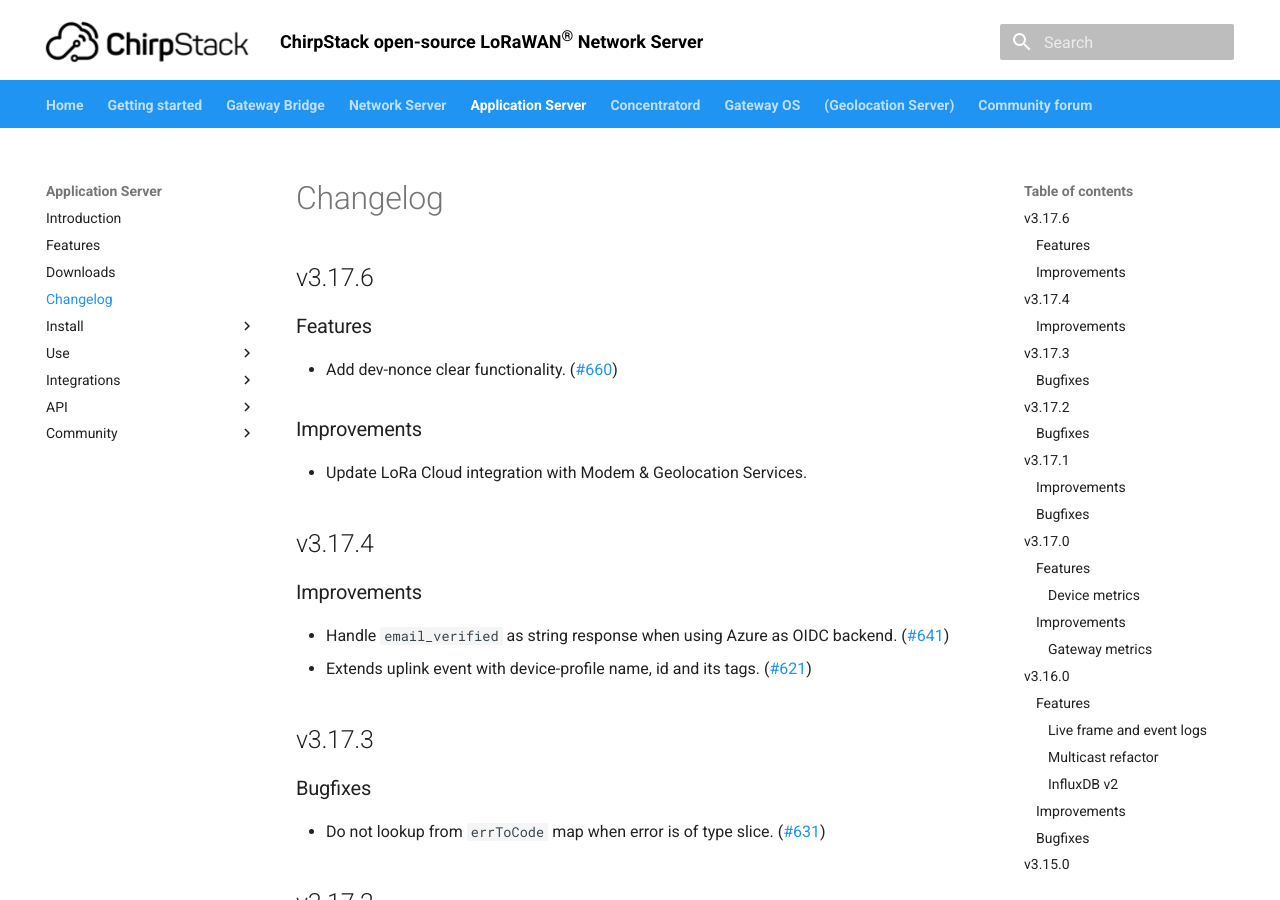
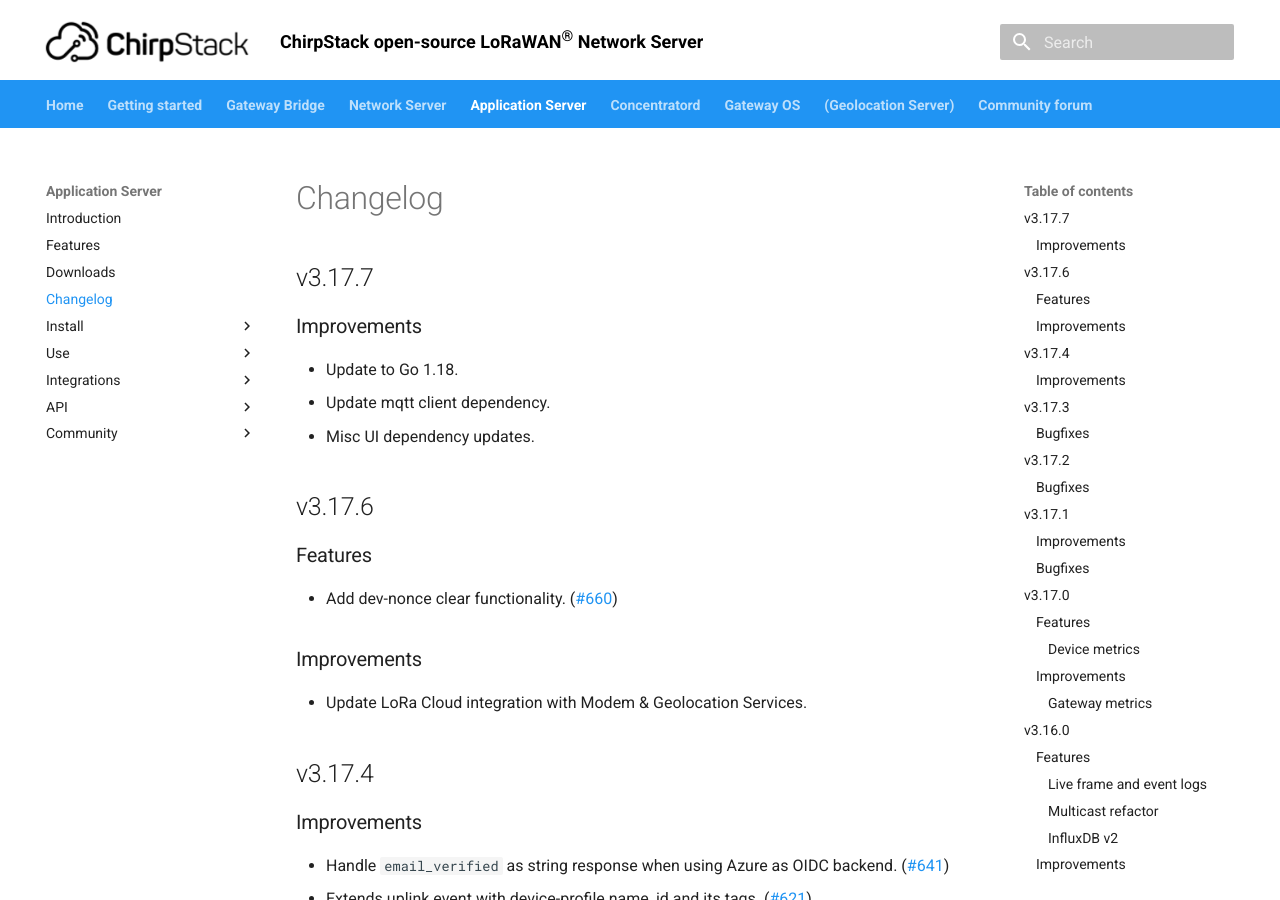
Before and after one commit to brocaar/chirpstack-docs, an MkDocs documentation site: the page built from docs/application-server/changelog.md, in a window 1280 px wide and 900 px high. Built offline with MkDocs 1.6.1 and Material for MkDocs 9.7.7, drawn with Linux system fonts in a browser that asks for light colours.

Commit message:
Update ChirpStack Application Server changelog + bump version.

```diff
--- a/docs/application-server/changelog.md
+++ b/docs/application-server/changelog.md
@@ -3,6 +3,14 @@
 ---
 
 # Changelog
+
+## v3.17.7
+
+### Improvements
+
+* Update to Go 1.18.
+* Update mqtt client dependency.
+* Misc UI dependency updates.
 
 ## v3.17.6
 
--- a/mkdocs.yml
+++ b/mkdocs.yml
@@ -14,7 +14,7 @@
     - tabs
 extra:
   application_server:
-    version: 3.17.6
+    version: 3.17.7
   gateway_bridge:
     version: 3.14.1
   geolocation_server:
```
